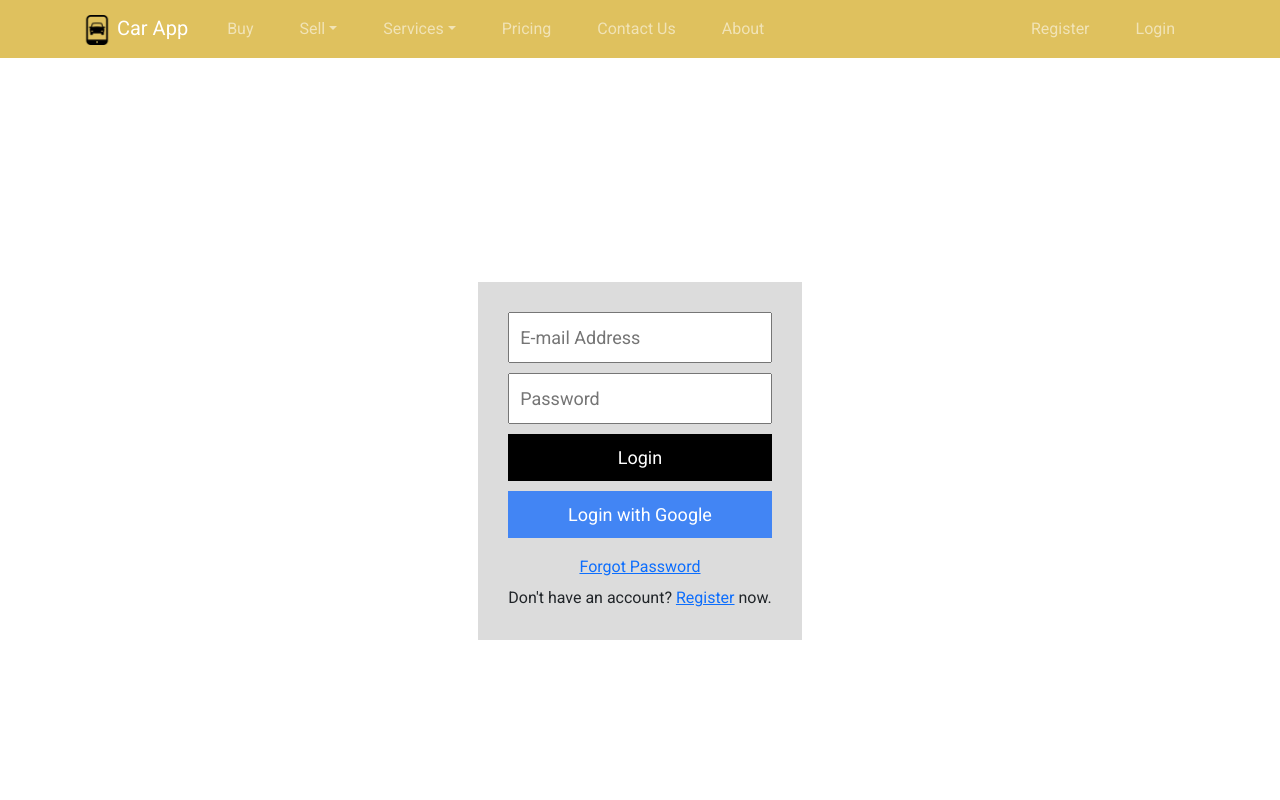
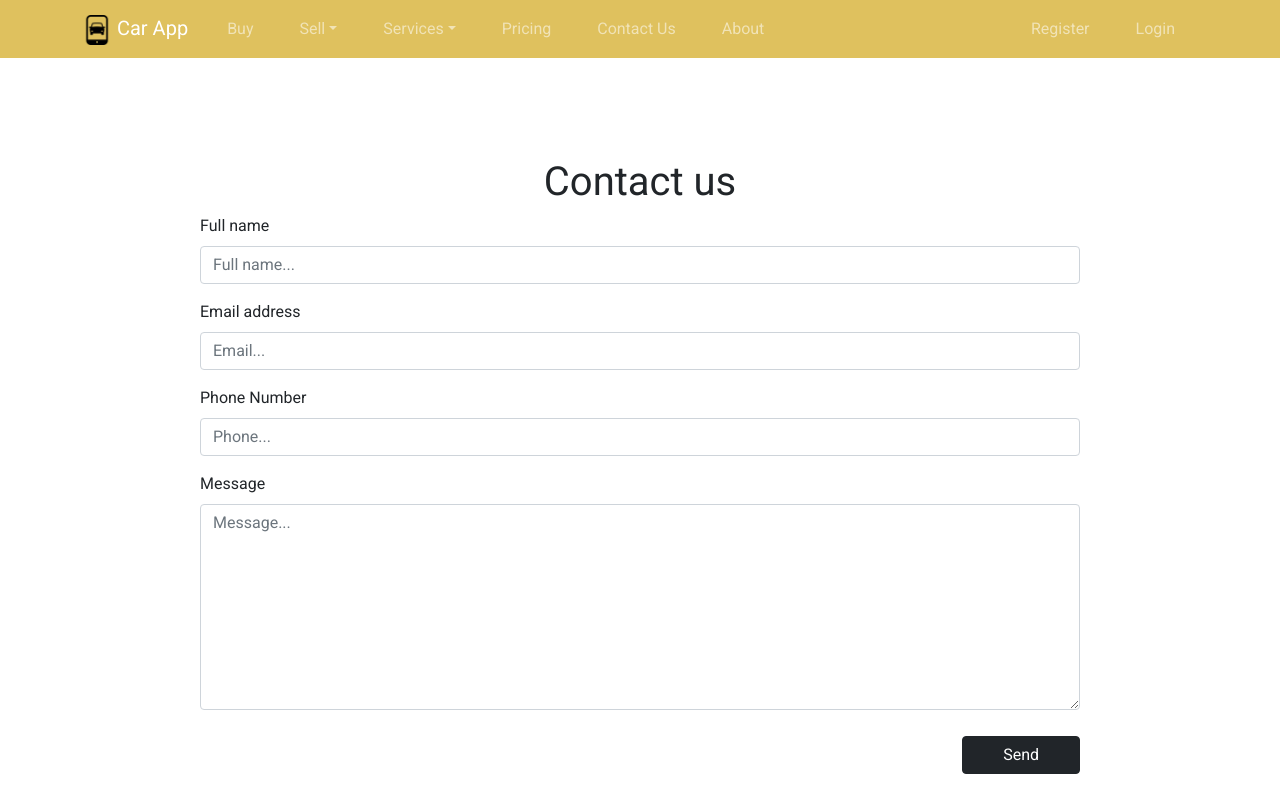
Before and after one commit to EHB-TI/web-app-acces-denied, a React (Create React App) app: page /contact-us in a window 1280 px wide. Shown: the top 800 px of the page. Built offline with nearby package versions, Linux system fonts and the light colour scheme; no server answers.

Commit message:
Added contact us section

```diff
--- a/src/App.js
+++ b/src/App.js
@@ -9,6 +9,7 @@ import Reset from './pages/authentication/Reset';
 import Dashboard from './pages/Dashboard';
 import {auth} from './firebase/firebase';
 import SearchCar from './pages/SearchCar';
+import Contact from './pages/Contact';
 
 function App() {
   const [user, setUser] = useState(null);
@@ -28,6 +29,7 @@ function App() {
             <Route exact path="/dashboard" component={Dashboard} />
 
             <Route path="/buy" component={SearchCar} />
+            <Route path="/contact-us" component={Contact} />
             <Route path="/" component={Dashboard} />
 
         </Switch>
@@ -45,6 +47,7 @@ function App() {
           <Route exact path="/reset" component={Reset} />
 
           <Route path="/buy" component={SearchCar} />
+          <Route path="/contact-us" component={Contact} />
           <Route path="/" component={Login} />
 
       </Switch>
--- /dev/null
+++ b/src/layout/Contact.css
@@ -0,0 +1,18 @@
+.contactForm{
+    padding-right: 200px;
+    padding-left: 200px;
+    padding-top: 100px;
+    padding-bottom: 100px;
+
+}
+#titleContact{
+    text-align: center;
+}
+
+#btnContact{
+    float: right;
+    margin-top: 10px;
+    padding-left: 40px;
+    padding-right: 40px;
+
+}
--- /dev/null
+++ b/src/pages/Contact.js
@@ -0,0 +1,35 @@
+import React from 'react';
+import {Form,Button} from 'react-bootstrap';
+import "../layout/Contact.css";
+
+function Contact() {
+    return (
+        <div>
+            <Form className="contactForm">
+                <h1 id="titleContact">Contact us</h1>
+  <Form.Group className="mb-3">
+    <Form.Label>Full name</Form.Label>
+    <Form.Control type="text" placeholder="Full name..." required/>
+  </Form.Group>
+
+  <Form.Group className="mb-3" >
+    <Form.Label>Email address</Form.Label>
+    <Form.Control type="email" placeholder="Email..." required />
+  </Form.Group>
+
+  <Form.Group className="mb-3" >
+    <Form.Label>Phone Number</Form.Label>
+    <Form.Control type="tel" placeholder="Phone..." required />
+  </Form.Group>
+
+  <Form.Group className="mb-3">
+    <Form.Label>Message</Form.Label>
+    <Form.Control as="textarea" placeholder="Message..." rows={8} required/>
+  </Form.Group>
+  <Button variant="dark" id="btnContact" type="submit">Send</Button>
+</Form>
+        </div>
+    )
+}
+
+export default Contact;
```
